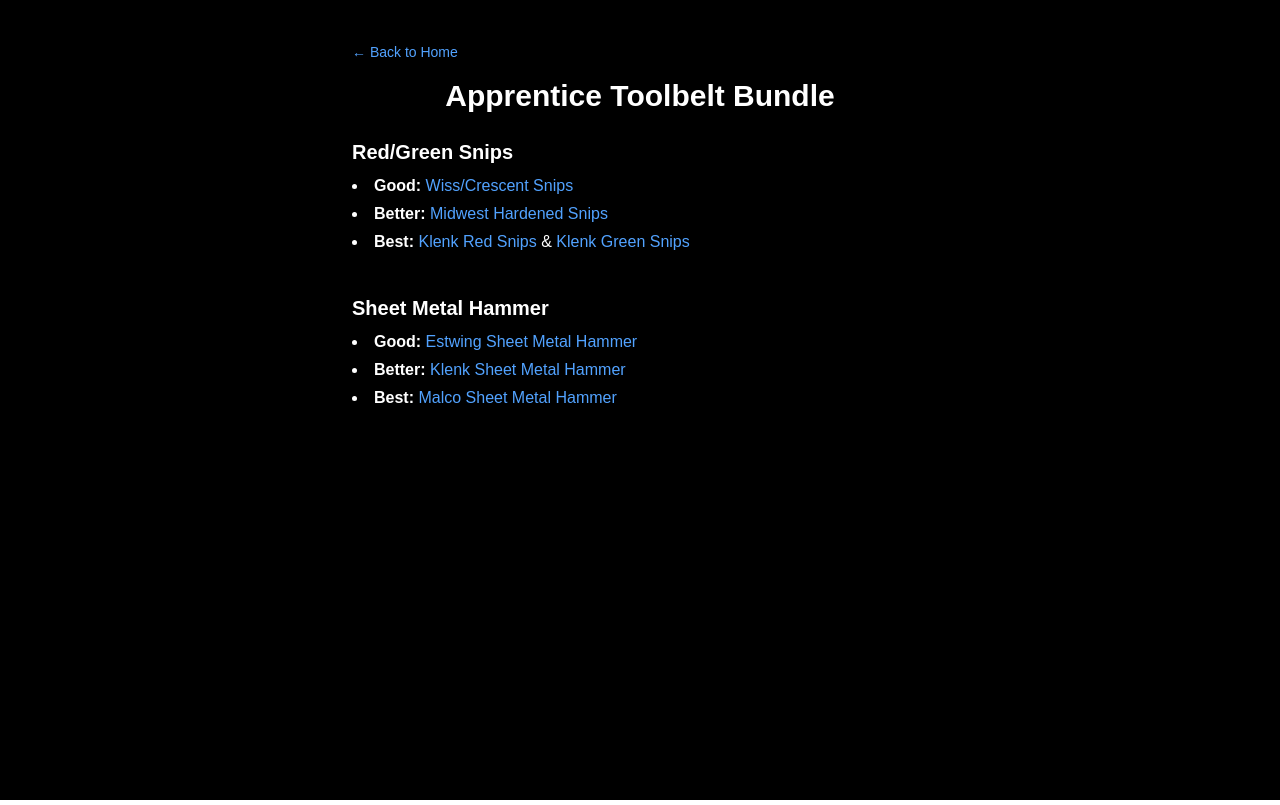
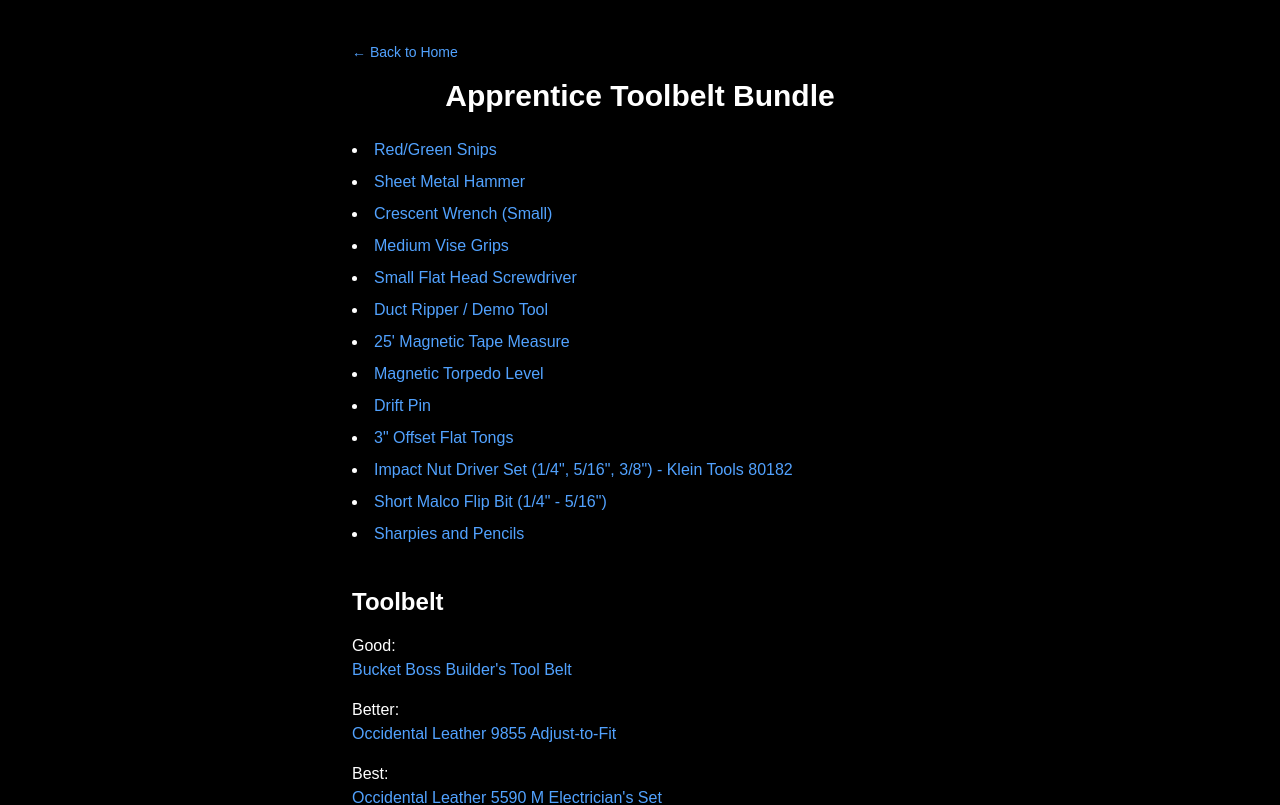
Before and after one commit to brbesaw/tradesmen-bundles, a Next.js app: page /bundles/apprentice in a window 1280 px wide. Shown: the top 805 px of the page. Built offline with nearby package versions, Linux system fonts and the light colour scheme.

Commit message:
Update Apprentice Bundle with toolbelt and tool bag sections

```diff
--- a/app/bundles/apprentice/page.js
+++ b/app/bundles/apprentice/page.js
@@ -11,93 +11,58 @@
         <h1 className="text-3xl font-bold mb-6 text-center">Apprentice Toolbelt Bundle</h1>
 
         <section className="space-y-10">
-          {/* Red/Green Snips */}
-          <div>
-            <h2 className="text-xl font-semibold mb-2">Red/Green Snips</h2>
-            <ul className="space-y-1 list-disc list-inside">
-              <li>
-                <span className="font-semibold">Good:</span>{' '}
-                <a
-                  href="https://amzn.to/3G92pGs"
-                  target="_blank"
-                  rel="noopener noreferrer"
-                  className="text-blue-400 hover:underline"
-                >
-                  Wiss/Crescent Snips
-                </a>
-              </li>
-              <li>
-                <span className="font-semibold">Better:</span>{' '}
-                <a
-                  href="https://amzn.to/43UG6hw"
-                  target="_blank"
-                  rel="noopener noreferrer"
-                  className="text-blue-400 hover:underline"
-                >
-                  Midwest Hardened Snips
-                </a>
-              </li>
-              <li>
-                <span className="font-semibold">Best:</span>{' '}
-                <a
-                  href="https://amzn.to/4ctYBvs"
-                  target="_blank"
-                  rel="noopener noreferrer"
-                  className="text-blue-400 hover:underline"
-                >
-                  Klenk Red Snips
-                </a>{' '}
-                &amp;{' '}
-                <a
-                  href="https://amzn.to/4jb8gK4"
-                  target="_blank"
-                  rel="noopener noreferrer"
-                  className="text-blue-400 hover:underline"
-                >
-                  Klenk Green Snips
-                </a>
-              </li>
+          {/* Tool List Section */}
+          <div className="text-left">
+            <ul className="list-disc list-inside space-y-2">
+              <li><a href="#" className="text-blue-400 hover:underline">Red/Green Snips</a></li>
+              <li><a href="#" className="text-blue-400 hover:underline">Sheet Metal Hammer</a></li>
+              <li><a href="#" className="text-blue-400 hover:underline">Crescent Wrench (Small)</a></li>
+              <li><a href="#" className="text-blue-400 hover:underline">Medium Vise Grips</a></li>
+              <li><a href="#" className="text-blue-400 hover:underline">Small Flat Head Screwdriver</a></li>
+              <li><a href="#" className="text-blue-400 hover:underline">Duct Ripper / Demo Tool</a></li>
+              <li><a href="#" className="text-blue-400 hover:underline">25' Magnetic Tape Measure</a></li>
+              <li><a href="#" className="text-blue-400 hover:underline">Magnetic Torpedo Level</a></li>
+              <li><a href="#" className="text-blue-400 hover:underline">Drift Pin</a></li>
+              <li><a href="#" className="text-blue-400 hover:underline">3" Offset Flat Tongs</a></li>
+              <li><a href="#" className="text-blue-400 hover:underline">Impact Nut Driver Set (1/4", 5/16", 3/8") - Klein Tools 80182</a></li>
+              <li><a href="#" className="text-blue-400 hover:underline">Short Malco Flip Bit (1/4" - 5/16")</a></li>
+              <li><a href="#" className="text-blue-400 hover:underline">Sharpies and Pencils</a></li>
             </ul>
           </div>
 
-          {/* Sheet Metal Hammer */}
+          {/* Toolbelt Section */}
           <div>
-            <h2 className="text-xl font-semibold mb-2">Sheet Metal Hammer</h2>
-            <ul className="space-y-1 list-disc list-inside">
-              <li>
-                <span className="font-semibold">Good:</span>{' '}
-                <a
-                  href="https://amzn.to/3ReccgK"
-                  target="_blank"
-                  rel="noopener noreferrer"
-                  className="text-blue-400 hover:underline"
-                >
-                  Estwing Sheet Metal Hammer
-                </a>
-              </li>
-              <li>
-                <span className="font-semibold">Better:</span>{' '}
-                <a
-                  href="https://amzn.to/4jAAopD"
-                  target="_blank"
-                  rel="noopener noreferrer"
-                  className="text-blue-400 hover:underline"
-                >
-                  Klenk Sheet Metal Hammer
-                </a>
-              </li>
-              <li>
-                <span className="font-semibold">Best:</span>{' '}
-                <a
-                  href="https://amzn.to/4jAAopD"
-                  target="_blank"
-                  rel="noopener noreferrer"
-                  className="text-blue-400 hover:underline"
-                >
-                  Malco Sheet Metal Hammer
-                </a>
-              </li>
-            </ul>
+            <h2 className="text-2xl font-semibold mt-10 mb-4">Toolbelt</h2>
+            <div className="space-y-4">
+              <div>
+                <p className="font-medium">Good:</p>
+                <a href="#" className="text-blue-400 hover:underline">Bucket Boss Builder's Tool Belt</a>
+              </div>
+              <div>
+                <p className="font-medium">Better:</p>
+                <a href="#" className="text-blue-400 hover:underline">Occidental Leather 9855 Adjust-to-Fit</a>
+              </div>
+              <div>
+                <p className="font-medium">Best:</p>
+                <a href="#" className="text-blue-400 hover:underline">Occidental Leather 5590 M Electrician's Set</a>
+              </div>
+            </div>
+          </div>
+
+          {/* Tool Bag Section */}
+          <div>
+            <h2 className="text-2xl font-semibold mt-10 mb-4">Tool Bag</h2>
+            <p className="text-sm text-gray-300 mb-2">Coming soon — we'll pull from the local union required list and fill in tools not already included in the toolbelt.</p>
+          </div>
+
+          {/* CTA Button */}
+          <div className="text-center mt-10">
+            <a
+              href="#"
+              className="bg-blue-600 hover:bg-blue-700 text-white font-semibold py-2 px-4 rounded"
+            >
+              Add Entire Bundle to Amazon Cart
+            </a>
           </div>
         </section>
       </div>
```
